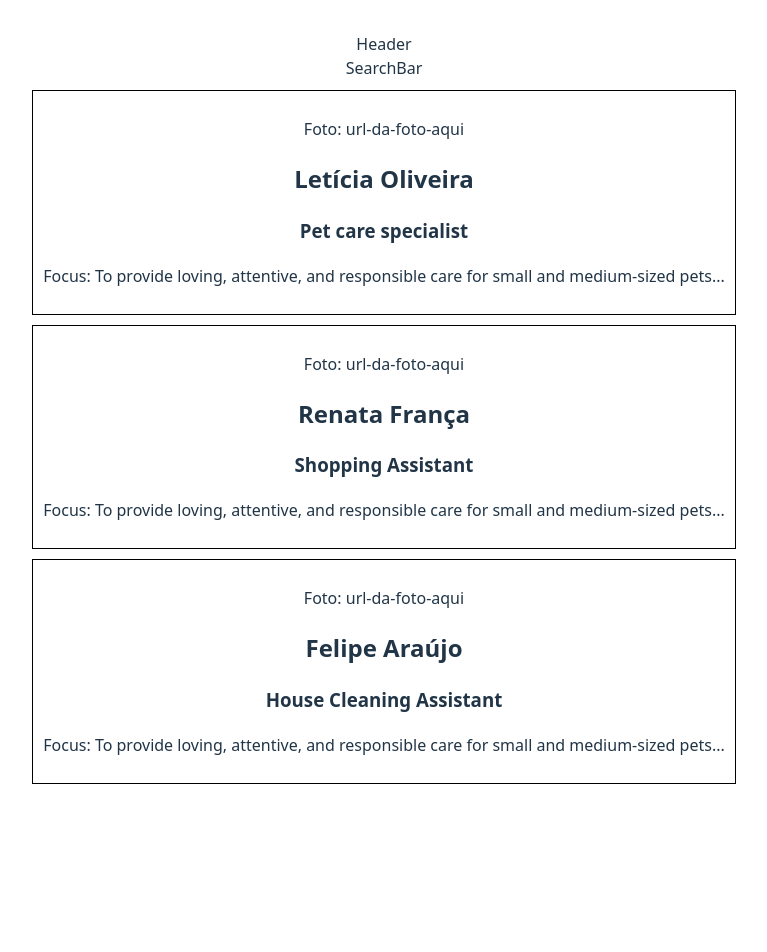
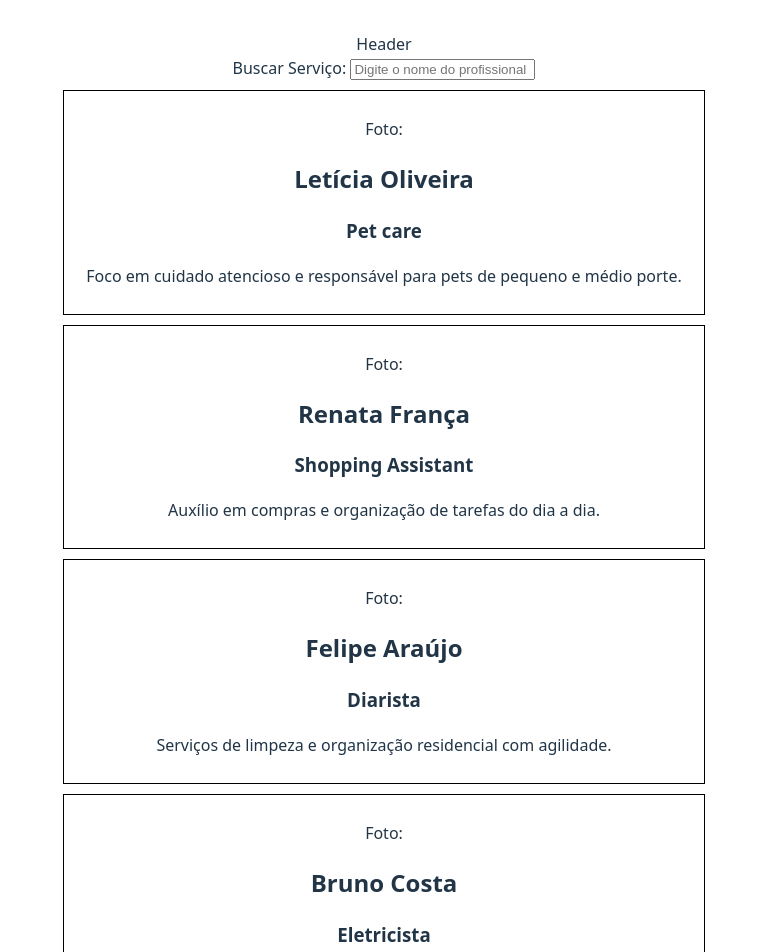
Before and after one commit to CibelleSousa/Helping-Hands-Atividade-1, a React (Vite) app: page / in a window 1280 px wide. Shown: the top 952 px of the page, without its empty margins (256-1023 px from the left). Before the commit the page ends 826 px from the top, so only its background shows below. Built offline with nearby package versions, Linux system fonts and the light colour scheme.

Commit message:
feat: implementa os states e eventos

```diff
--- a/src/App.jsx
+++ b/src/App.jsx
@@ -1,6 +1,4 @@
 import { useState } from 'react'
-import reactLogo from './assets/react.svg'
-import viteLogo from '/vite.svg'
 import './App.css'
 
 import Header from './components/Header.jsx'
@@ -9,37 +7,41 @@ import ServiceList from './components/ServiceList.jsx'
 
 // "Mini-mock" temporário
 const tempMockData = [
-  {
-    id: 1,
-    nome: 'Letícia Oliveira',
-    servico: 'Pet care specialist',
-    urlFoto: 'url-da-foto-aqui', // Temporário
-    focoDescricao: 'Focus: To provide loving, attentive, and responsible care for small and medium-sized pets...'
-  },
-  {
-    id: 2,
-    nome: 'Renata França',
-    servico: 'Shopping Assistant',
-    urlFoto: 'url-da-foto-aqui',
-    focoDescricao: 'Focus: To provide loving, attentive, and responsible care for small and medium-sized pets...'
-  },
-  {
-    id: 3,
-    nome: 'Felipe Araújo',
-    servico: 'House Cleaning Assistant',
-    urlFoto: 'url-da-foto-aqui',
-    focoDescricao: 'Focus: To provide loving, attentive, and responsible care for small and medium-sized pets...'
-  }
+  { id: 1, nome: 'Letícia Oliveira', servico: 'Pet care', urlFoto: '', focoDescricao: 'Foco em cuidado atencioso e responsável para pets de pequeno e médio porte.' },
+  { id: 2, nome: 'Renata França', servico: 'Shopping Assistant', urlFoto: '', focoDescricao: 'Auxílio em compras e organização de tarefas do dia a dia.' },
+  { id: 3, nome: 'Felipe Araújo', servico: 'Diarista', urlFoto: '', focoDescricao: 'Serviços de limpeza e organização residencial com agilidade.' },
+  { id: 4, nome: 'Bruno Costa', servico: 'Eletricista', urlFoto: '', focoDescricao: 'Manutenção elétrica residencial, reparos e instalações.' },
+  { id: 5, nome: 'Mariana Lima', servico: 'Jardinagem', urlFoto: '', focoDescricao: 'Cuidado e manutenção de jardins, gramados e plantas ornamentais.' },
+  { id: 6, nome: 'Carlos Eduardo', servico: 'Desenvolvedor Web', urlFoto: '', focoDescricao: 'Criação de sites e pequenas aplicações web sob demanda.' },
+  { id: 7, nome: 'Vanessa Rocha', servico: 'Manicure e Pedicure', urlFoto: '', focoDescricao: 'Serviços de beleza e cuidado para unhas, com atendimento a domicílio.' },
+  { id: 8, nome: 'Lucas Martins', servico: 'Pintor Residencial', urlFoto: '', focoDescricao: 'Pintura de interiores e exteriores, com foco em acabamento de qualidade.' },
+  { id: 9, nome: 'Beatriz Almeida', servico: 'Aulas de Violão', urlFoto: '', focoDescricao: 'Aulas particulares de violão para iniciantes, do popular ao clássico.' },
+  { id: 10, nome: 'Ricardo Souza', servico: 'Montador de Móveis', urlFoto: '', focoDescricao: 'Montagem e desmontagem de móveis de forma rápida e segura.' },
+  { id: 11, nome: 'Juliana Nogueira', servico: 'Dog Walker', urlFoto: '', focoDescricao: 'Passeios diários e adestramento básico para cães de todos os portes.' },
+  { id: 12, nome: 'Fernando Pereira', servico: 'Suporte de TI', urlFoto: '', focoDescricao: 'Resolução de problemas em computadores, notebooks e redes domésticas.' },
+  { id: 13, nome: 'Aline Barros', servico: 'Chef de Cozinha', urlFoto: '', focoDescricao: 'Preparo de refeições personalizadas para eventos ou para a semana.' },
+  { id: 14, nome: 'Gustavo Ribeiro', servico: 'Fotógrafo', urlFoto: '', focoDescricao: 'Cobertura fotográfica de eventos sociais e ensaios pessoais.' },
+  { id: 15, nome: 'Camila Santos', servico: 'Tradutora (Inglês)', urlFoto: '', focoDescricao: 'Tradução de documentos e textos do inglês para o português.' },
+  { id: 16, nome: 'Rafael Gomes', servico: 'Encanador', urlFoto: '', focoDescricao: 'Reparos hidráulicos, detecção e conserto de vazamentos.' },
+  { id: 17, nome: 'Larissa Ferreira', servico: 'Babá', urlFoto: '', focoDescricao: 'Cuidado infantil com experiência e referências, disponível em horários flexíveis.' },
+  { id: 18, nome: 'Thiago Mendes', servico: 'Motorista Particular', urlFoto: '', focoDescricao: 'Transporte para compromissos, viagens e aeroportos com segurança.' },
+  { id: 19, nome: 'Sofia Azevedo', servico: 'Consultora de Estilo', urlFoto: '', focoDescricao: 'Ajuda para organizar o guarda-roupa e montar looks para diferentes ocasiões.' },
+  { id: 20, nome: 'Daniel Andrade', servico: 'Professor de Reforço', urlFoto: '', focoDescricao: 'Aulas de reforço escolar em matemática e física para ensino fundamental e médio.' }
 ];
 
 function App() {
-  const [count, setCount] = useState(0)
+  const [searchTerm, setSearchTerm] = useState('');
+
+  // Lógica de filtragem
+  const filteredServices = tempMockData.filter(
+      service => service.nome.toLowerCase().includes(searchTerm.toLowerCase())
+  );
 
   return (
     <>
       <Header />
-      <SearchBar />
-      <ServiceList services = {tempMockData}/>
+      <SearchBar searchTerm={searchTerm} onSearchChange={setSearchTerm}/>
+      <ServiceList services = {filteredServices}/>
     </>
   )
 }
--- a/src/components/SearchBar.jsx
+++ b/src/components/SearchBar.jsx
@@ -1,6 +1,15 @@
-function SearchBar() {
+function SearchBar(props) {
   return (
-    <div>SearchBar</div>
+    <div>
+        <label htmlFor="search">Buscar Serviço: </label>
+        <input
+        type="text"
+        id="search"
+        placeholder="Digite o nome do profissional"
+        value={props.searchTerm}
+        onChange={(e) => props.onSearchChange(e.target.value)}
+      />
+    </div>
   )
 }
 
```
